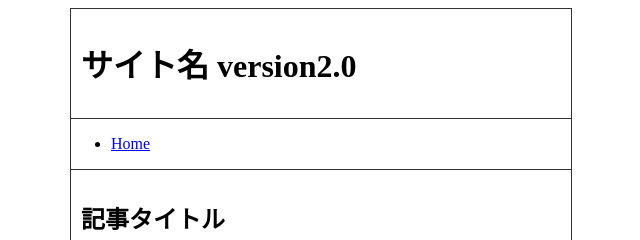
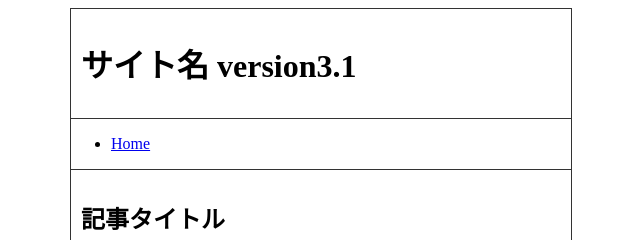
Before and after one commit to legacy413/gittest, a plain HTML site: page html5_sample1/html5_sample1.html in a window 1280 px wide. Shown: the top 240 px of the page, 319-959 px from the left. Drawn offline with Linux system fonts and the light colour scheme.

Commit message:
3.1に変更

```diff
--- a/html5_sample1/html5_sample1.html
+++ b/html5_sample1/html5_sample1.html
@@ -10,7 +10,7 @@
 </head>
 <body>
 <div id="wrap">
-<header id="head"><h1>サイト名 version2.0</h1></header>
+<header id="head"><h1>サイト名 version3.1</h1></header>
 <nav id="navi"><ul><li><a href="./">Home</a></li></ul></nav>
 <article class="post">
 <h2>記事タイトル</h2>
```
